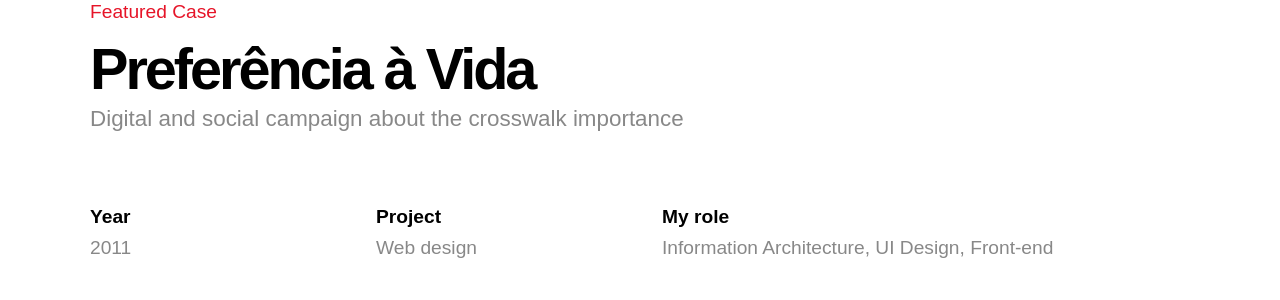
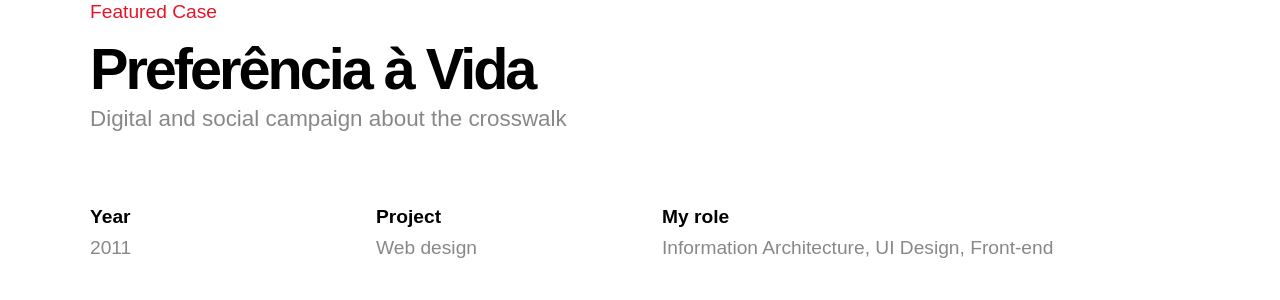
Before and after one commit to drigoteixeira/drigoteixeira.github.io, a Jekyll site: the page built from work/preferencia/index.html, in a window 1280 px wide and 900 px high. Shown: the part 122-422 px from the top of the window. Built offline with Jekyll 4.4.1, drawn with Linux system fonts in a browser that asks for light colours.

Commit message:
fixing header

```diff
--- a/work/preferencia/index.html
+++ b/work/preferencia/index.html
@@ -8,7 +8,7 @@ title: Preferência à Vida
         <div class="nine columns">
             <p class="title">Featured Case</p>
             <h1>Preferência à Vida</h1>
-            <p class="subtitle">Digital and social campaign about the crosswalk importance</p>
+            <p class="subtitle">Digital and social campaign about the crosswalk</p>
         </div>
     </div>
     <div class="row">
```
